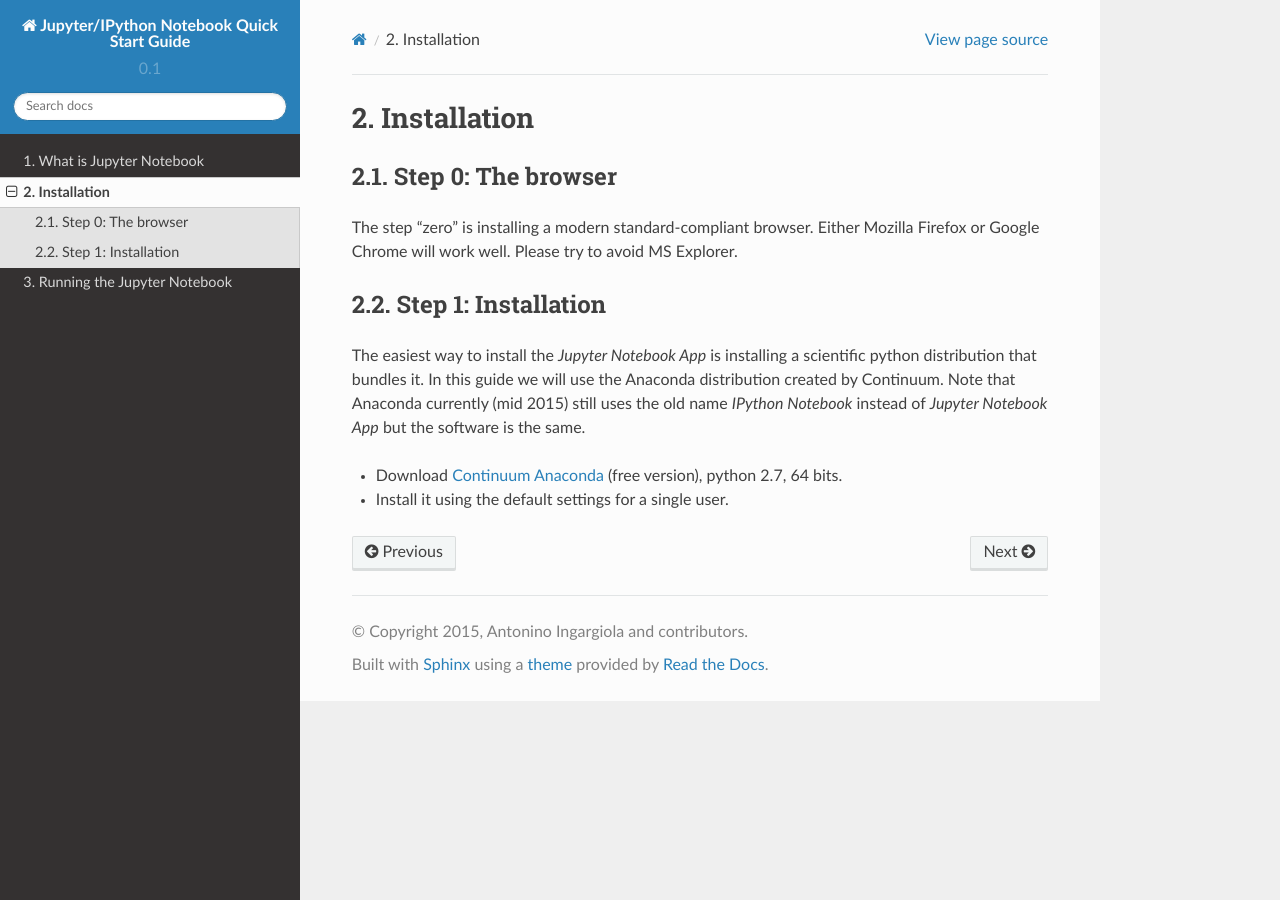
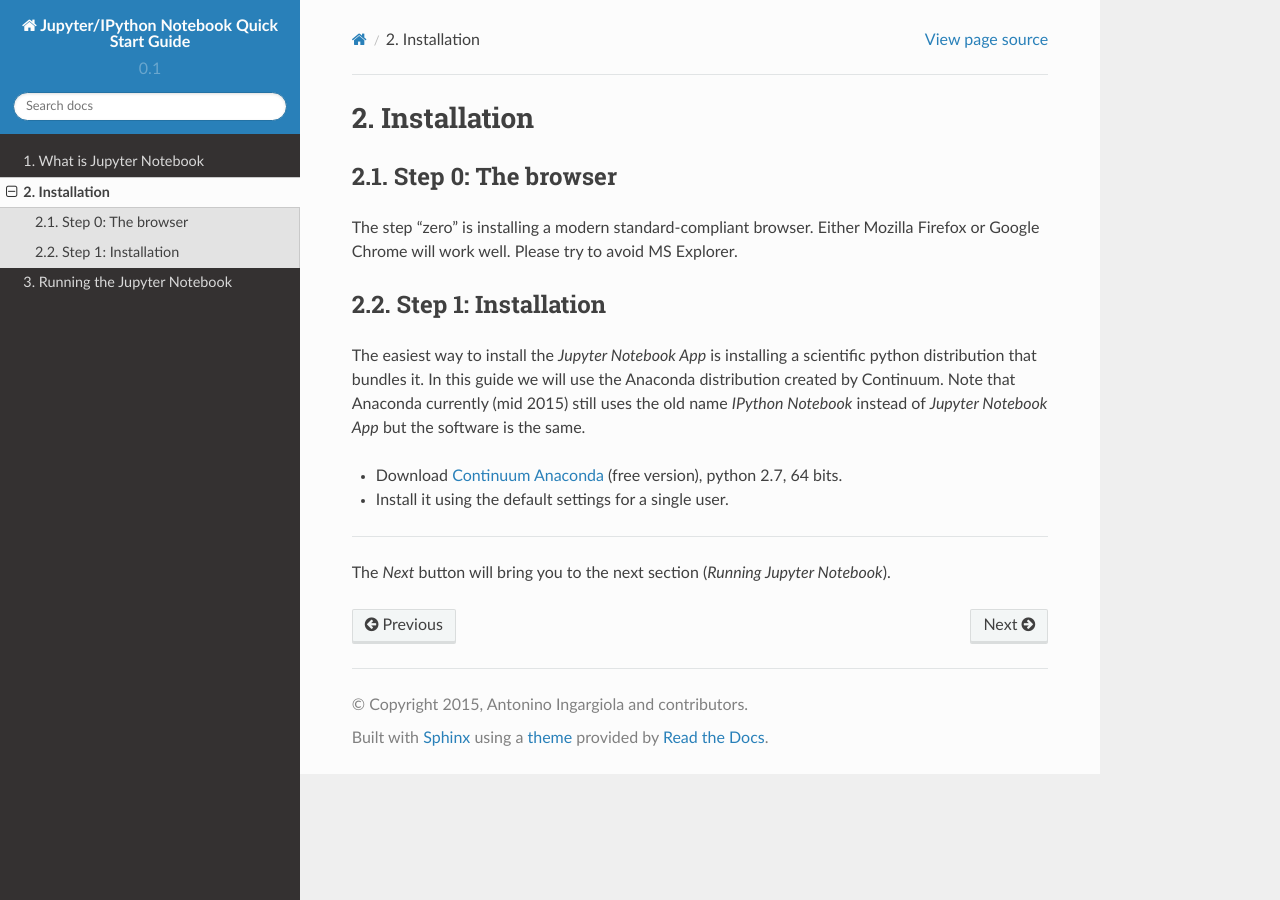
Before and after one commit to tritemio/jupyter_notebook_beginner_guide, a Sphinx documentation site: the page built from docs/install.rst, in a window 1280 px wide. Built offline with Sphinx 7.4.7 and the Read the Docs theme 2.0.0, drawn with Linux system fonts in a browser that asks for light colours.

Commit message:
Update install.rst

```diff
--- a/docs/install.rst
+++ b/docs/install.rst
@@ -21,3 +21,7 @@
   (free version), python 2.7, 64 bits.
 
 - Install it using the default settings for a single user.
+
+....
+
+The *Next* button will bring you to the next section (*Running Jupyter Notebook*).
```
